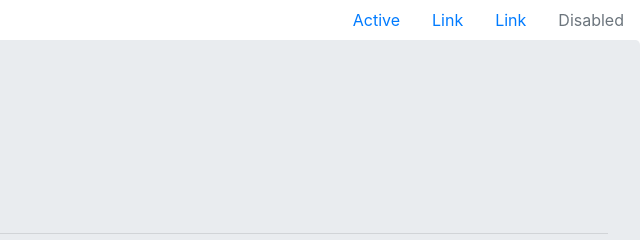
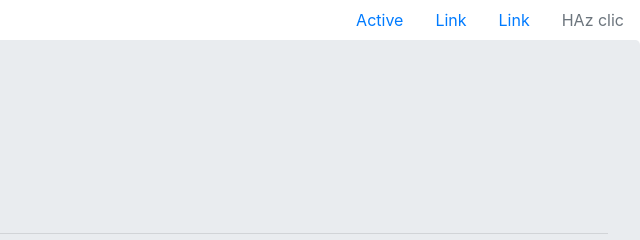
Before and after one commit to LeslyN/prueba-errores-estrella, a plain HTML site: page index.html in a window 1280 px wide. Shown: the top 240 px of the page, 640-1280 px from the left. Drawn offline with Linux system fonts and the light colour scheme.

Commit message:
cambios estrella

```diff
--- a/index.html
+++ b/index.html
@@ -25,7 +25,7 @@
           <a class="nav-link" href="#">Link</a>
         </li>
         <li class="nav-item">
-          <a class="nav-link disabled" href="#">Disabled</a>
+          <a class="nav-link disabled" href="#">HAz clic</a>
         </li>
       </ul>
     </header>
```
